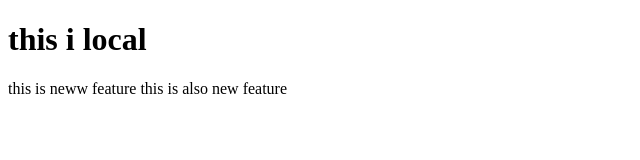
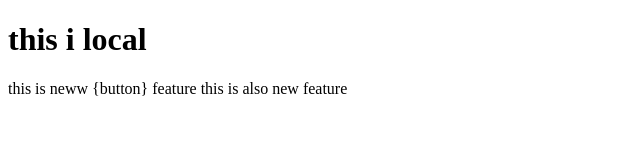
Before and after one commit to KrishanGopal23/LocalRepo, a plain HTML site: page index.html in a window 1280 px wide. Shown: the full height of the page, 0-640 px from the left. Drawn offline with Linux system fonts and the light colour scheme.

Commit message:
add button

```diff
--- a/index.html
+++ b/index.html
@@ -7,7 +7,7 @@
 </head>
 <body>
   <h1>this i local</h1>
-  <p>this is neww feature
+  <p>this is neww {button} feature
   this is also new feature
   </p>
 </body>
```
